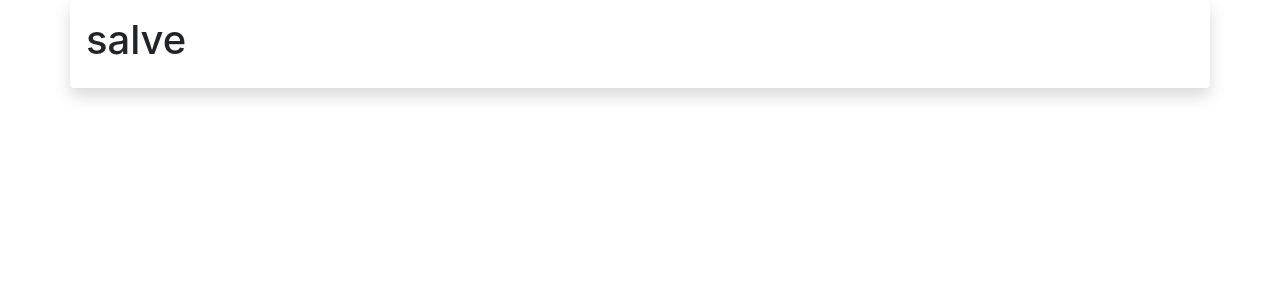
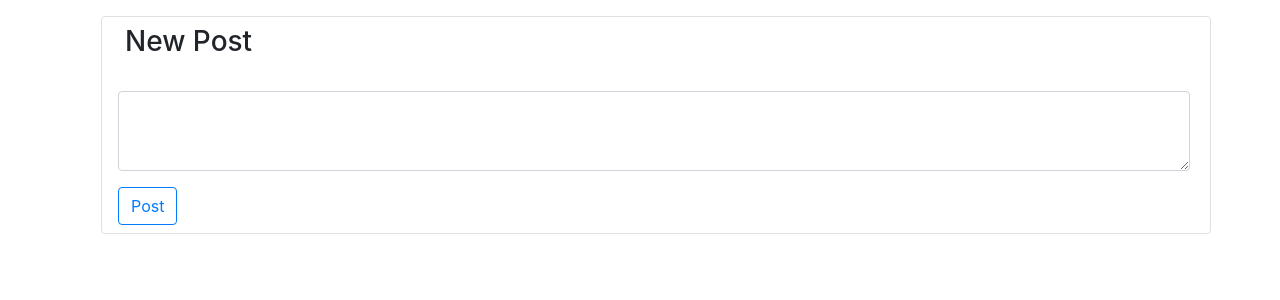
Before and after one commit to FabioDavidF/network, a Django app: template network/templates/network/index.html in a window 1280 px wide. Shown: the part 56-356 px from the top of the page. Run offline with Django 3.2, Linux system fonts and the light colour scheme; the template is opened without the code that fills it, so the values that code supplies are empty; parts of the project's set-up code (start-up, migrations or seed data) failed here and were passed over; some libraries are stand-ins or nearby versions.

Commit message:
GetPosts and new post html, js

```diff
--- a/network/static/network/index.js
+++ b/network/static/network/index.js
@@ -1,4 +1,21 @@
 document.addEventListener('DOMContentLoaded', () => {
     // by default load all posts page
 
+    //adding ondubmit to new post
+    document.querySelector('#new-post-form').onsubmit(function () {
+        let content = document.querySelector('#content');
+        fetch('/create', {
+            method: 'POST',
+            body: JSON.stringify({
+                body: content
+            })
+        })
+    return false;
+    })
+
 })
+
+
+function allPosts() {
+    fetch()
+}
--- a/network/templates/network/index.html
+++ b/network/templates/network/index.html
@@ -3,8 +3,17 @@
 
 {% block body %}
     <div class="container">
-        <div class="row shadow p-3 mb-5 bg-white rounded" id='new-post-div'>
-            <h1>salve</h1>
+        <div class="container border rounded" id='new-post-div' style='margin: 1rem;'>
+            <div class='row' style='margin: 0.5rem;'><h3>New Post</h3></div>
+
+            <div class='row'>
+                <form id='new-post-form' for='content'>
+                    <textarea name="content" id="content" cols="30" rows="10" class="form-control" style='margin: 1rem; max-height: 5rem; width: 67rem;' maxlength='500'></textarea>
+
+                    <button type='submit' class='btn btn-outline-primary' style='margin-left: 1rem; margin-bottom: 0.5rem;'>Post</button>
+                </form>
+             </div>
+
         </div>
     </div>
 {% endblock %}
--- a/network/urls.py
+++ b/network/urls.py
@@ -8,5 +8,6 @@ urlpatterns = [
     path("login", views.login_view, name="login"),
     path("logout", views.logout_view, name="logout"),
     path("register", views.register, name="register"),
-    path('create', views.createPost, name='create_post')
+    path('create', views.createPost, name='create_post'),
+    path('posts/<kind>', views.getPosts, name='get_posts')
 ]
```
Also changed, not shown: network/models.py (+8 -0 lines), network/views.py (+14 -2 lines).
